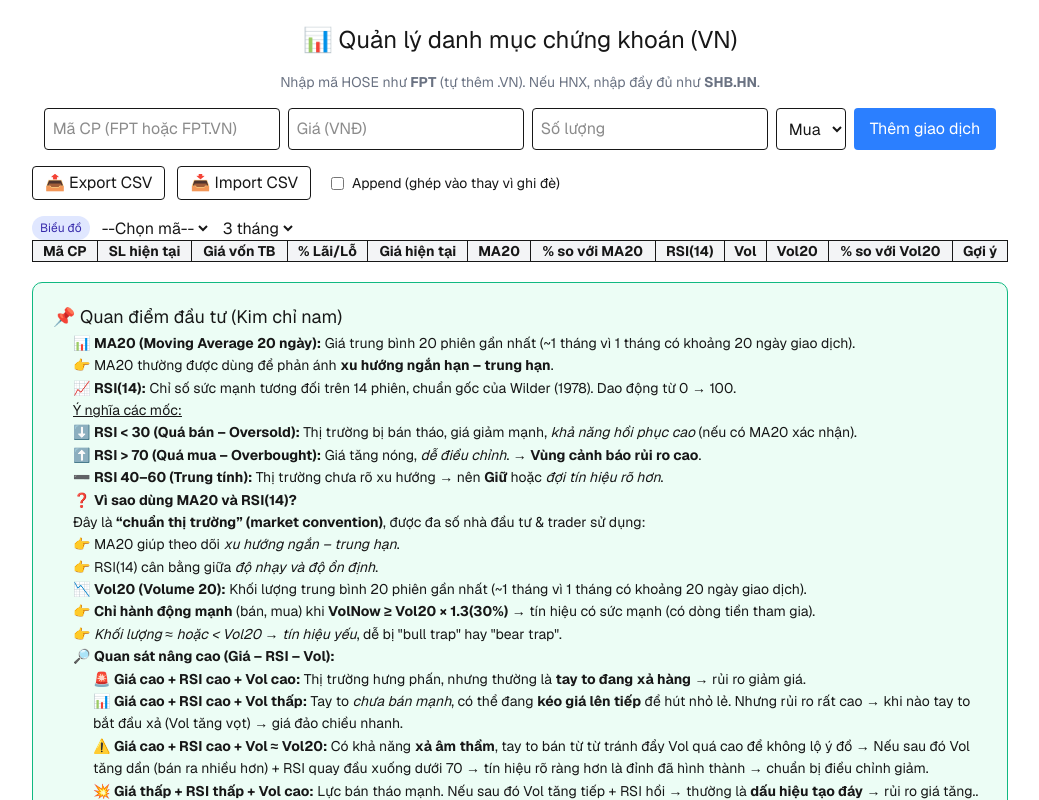
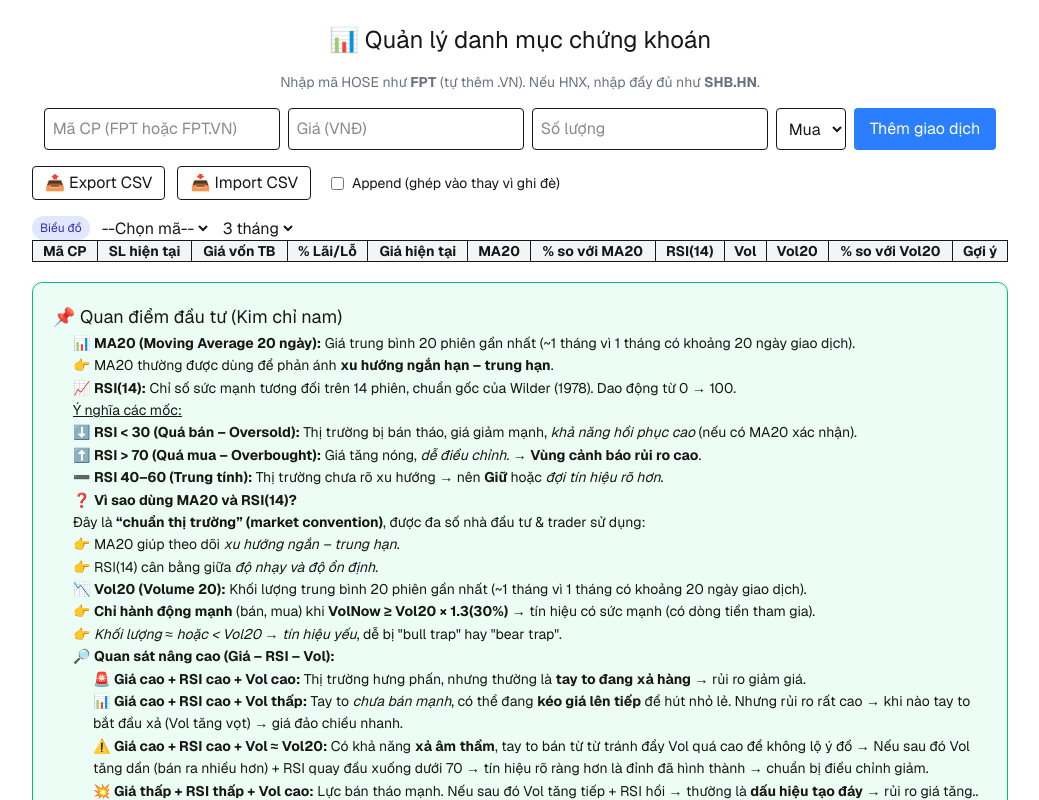
Before and after one commit to viet-lam/stock-portfolio, a Next.js app: page / in a window 1280 px wide. Shown: the top 800 px of the page, without its empty margins (120-1159 px from the left). Built offline with nearby package versions, Linux system fonts and the light colour scheme.

Commit message:
change title

```diff
--- a/src/app/page.tsx
+++ b/src/app/page.tsx
@@ -28,7 +28,7 @@ export default function Home() {
   return (
     <main className="p-6 max-w-5xl mx-auto font-sans">
       <h2 className="text-center text-2xl mb-4">
-        📊 Quản lý danh mục chứng khoán (VN)
+        📊 Quản lý danh mục chứng khoán
       </h2>
 
       <p className="text-gray-500 text-sm text-center mb-4">
```
